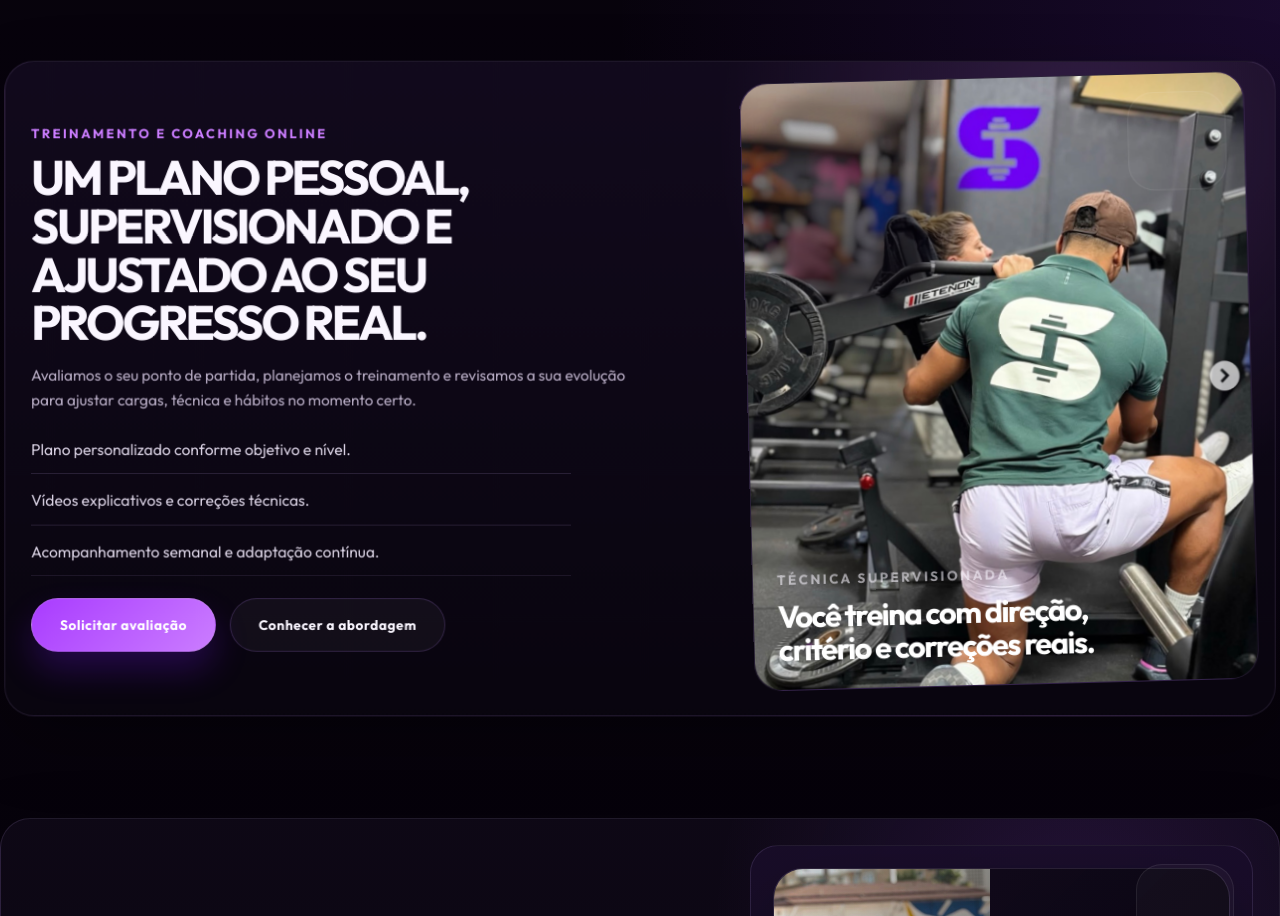
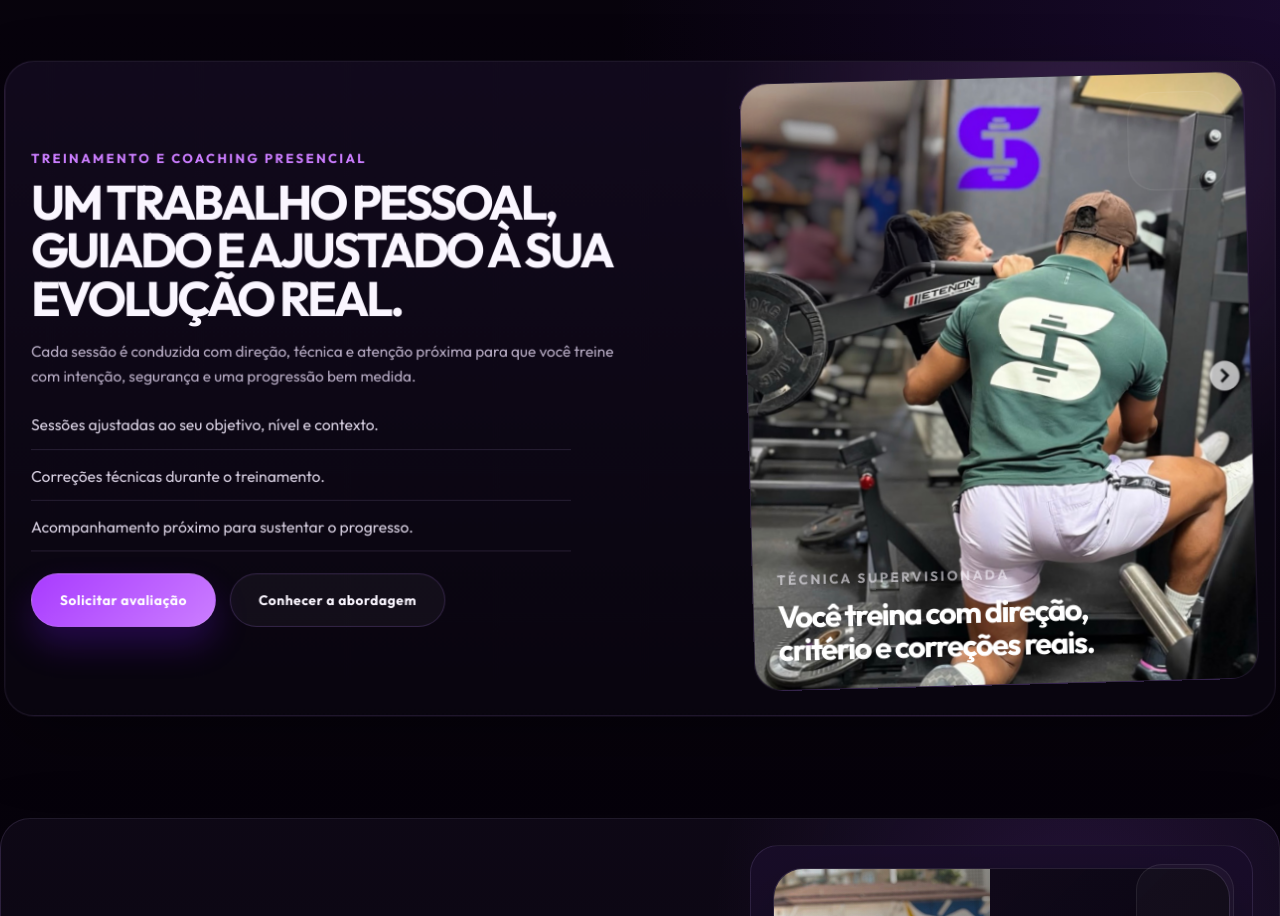
Before and after one commit to samuelhogarola-ship-it/saulo, a website: page index-pt-br.html in a window 1280 px wide. Shown: the part 2460-3376 px from the top of the page. Drawn offline with Linux system fonts and the light colour scheme; no server answers; animation ran at ten frames a second.

Commit message:
Adapt coaching block to presencial training

```diff
--- a/index-pt-br.html
+++ b/index-pt-br.html
@@ -273,20 +273,19 @@
           >
             <div class="stacking-cards__item-layout">
               <div class="stacking-cards__item-copy">
-                <p class="section-label">Treinamento e coaching online</p>
+                <p class="section-label">Treinamento e coaching presencial</p>
                 <h2>
-                  Um plano pessoal, supervisionado e ajustado ao seu progresso
-                  real.
+                  Um trabalho pessoal, guiado e ajustado à sua evolução real.
                 </h2>
                 <p>
-                  Avaliamos o seu ponto de partida, planejamos o treinamento e
-                  revisamos a sua evolução para ajustar cargas, técnica e
-                  hábitos no momento certo.
+                  Cada sessão é conduzida com direção, técnica e atenção próxima
+                  para que você treine com intenção, segurança e uma progressão
+                  bem medida.
                 </p>
                 <ul class="deck-feature-list deck-feature-list--service">
-                  <li>Plano personalizado conforme objetivo e nível.</li>
-                  <li>Vídeos explicativos e correções técnicas.</li>
-                  <li>Acompanhamento semanal e adaptação contínua.</li>
+                  <li>Sessões ajustadas ao seu objetivo, nível e contexto.</li>
+                  <li>Correções técnicas durante o treinamento.</li>
+                  <li>Acompanhamento próximo para sustentar o progresso.</li>
                 </ul>
                 <div class="stacking-cards__item-actions">
                   <a
```
Also changed, not shown: index.html (+8 -8 lines).
